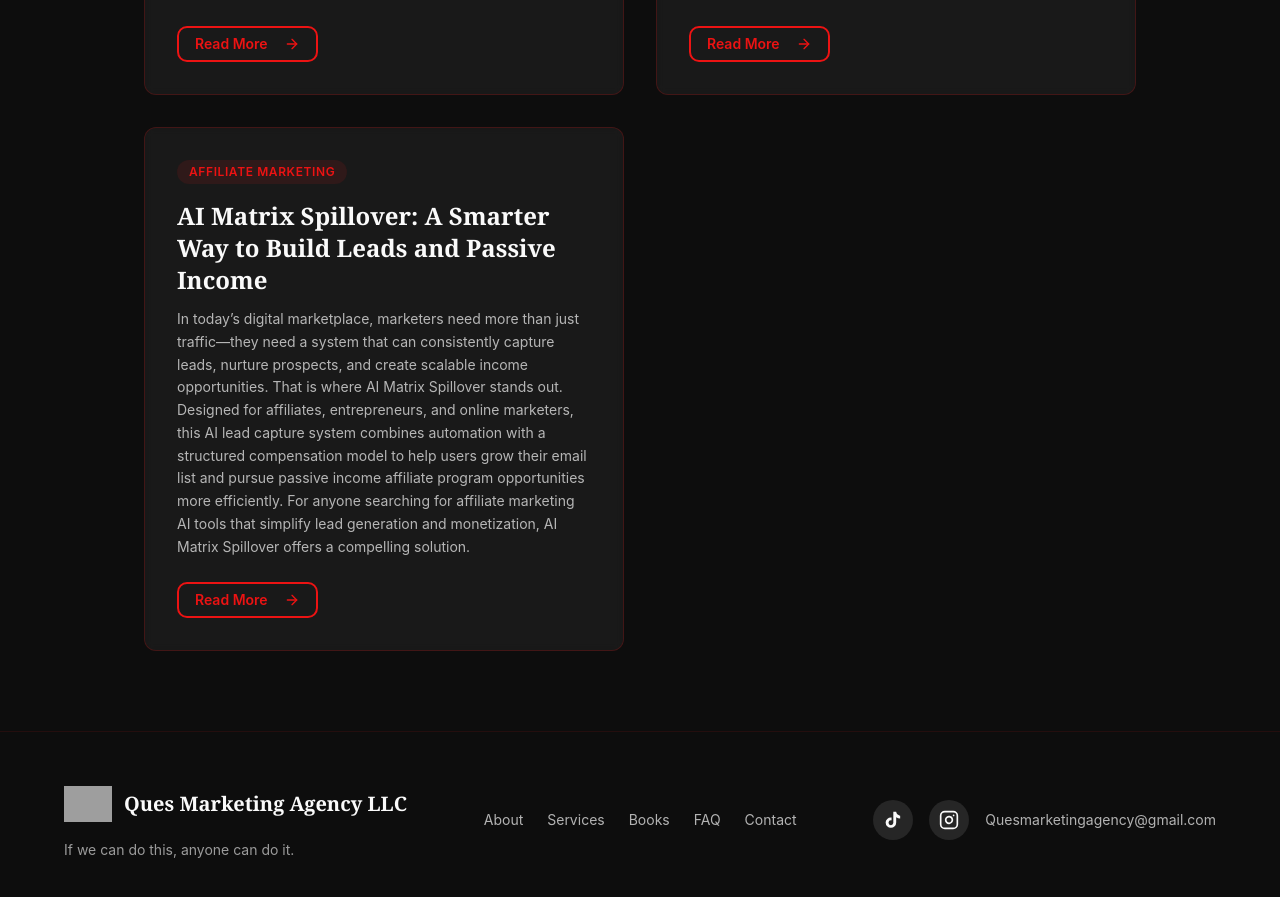
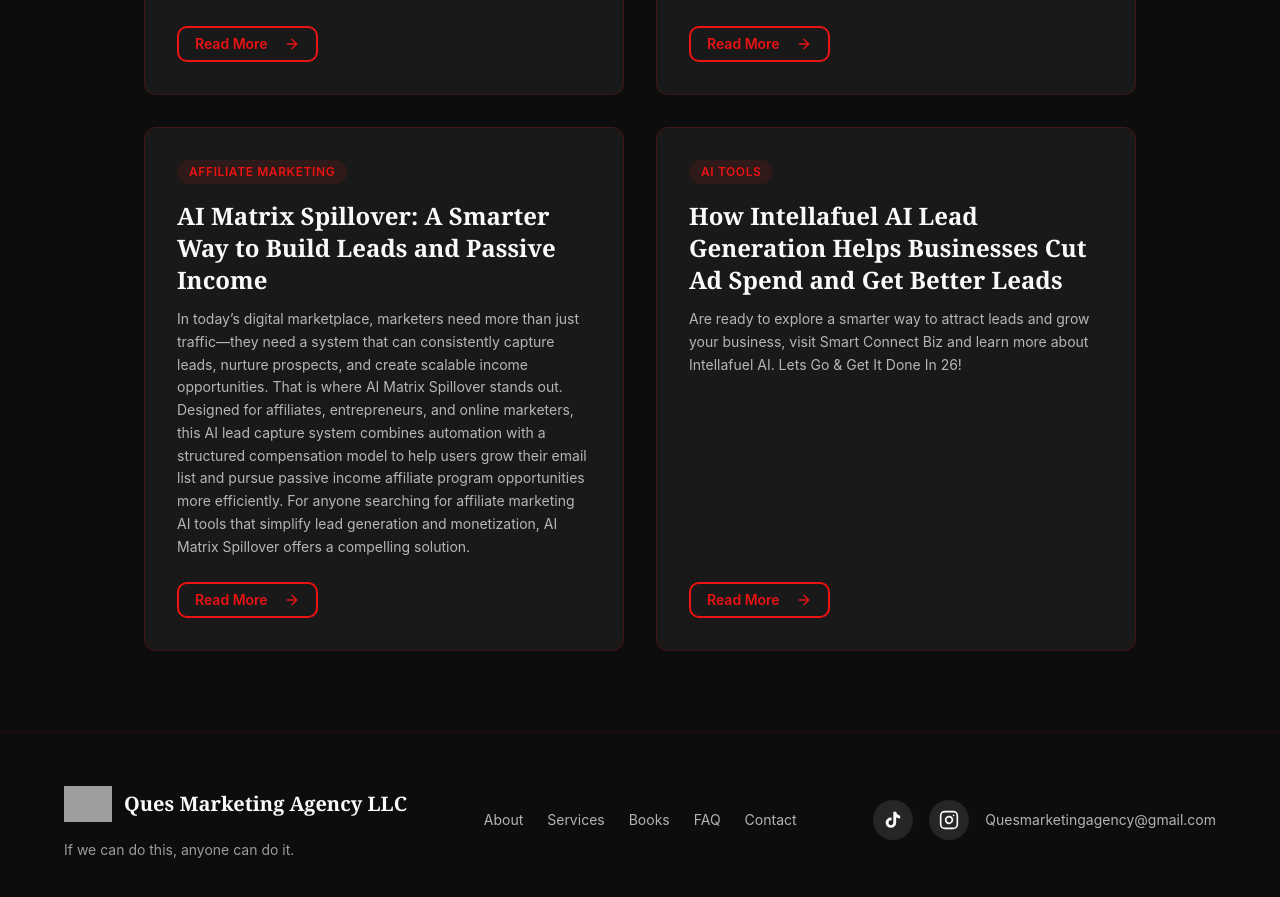
Before and after one commit to Quesmarket58/quintana-story-world, a React (Vite) app: page /blog in a window 1280 px wide. Shown: the part 780-1677 px from the top of the page. Built offline with nearby package versions, Linux system fonts and the light colour scheme; grey boxes are pictures that could not be loaded; the HTML template or start-up script is replaced by a standard one.

Commit message:
Add new blog post about Intellafuel AI lead generation

```diff
--- a/src/data/blogPosts.ts
+++ b/src/data/blogPosts.ts
@@ -60,4 +60,21 @@ export const blogPosts: BlogPost[] = [
       { heading: "Discover More at Ques Market", paragraph: "Who is AI Matrix Spillover Good For?  AI Matrix Spillover brings together two powerful concepts in online business: AI-driven lead capture and matrix-based affiliate leverage. For marketers who want to grow their audience, automate lead generation, and explore passive income opportunities, this offer deserves attention.  If you have been searching for an AI-powered email list building solution with an integrated affiliate model, AI Matrix Spillover may be the right next step.  To learn more about trusted marketing tools, affiliate offers, and business-building resources, visit Ques Market. Larry and the Ques Market brand are committed to providing credible opportunities and valuable digital solutions for serious marketers ready to grow.  To get more info and full access to the AI Matrix Spillover: the ALL IN ONE Autoresponder and Leadgeneration system where we let others build our email list got to : https://quesmarket58.aimatrixspillover.com/  And to find all of my active entrepreneur and content generation tools go to:   https://quintana-story-world.lovable.app" },
     ],
    },
+   {
+    slug: "how-intellafuel-ai-lead-generation-helps",
+    title: "How Intellafuel AI Lead Generation Helps Businesses Cut Ad Spend and Get Better Leads",
+    category: "AI Tools",
+    excerpt: "Are ready to explore a smarter way to attract leads and grow your business, visit Smart Connect Biz and learn more about Intellafuel AI. Lets Go & Get It Done In 26!",
+    metaTitle: "Intellafuel AI Lead Generation Platform",
+    metaDescription: "Discover Intellafuel AI lead generation to cut ad spend, automate outreach, and attract better business leads with Smart Connect Biz.",
+    sections: [
+      { heading: "", paragraph: "In today’s competitive market, business owners are under constant pressure to find qualified prospects without wasting money on ads that do not convert. That is why AI lead generation has become one of the most important tools for modern companies. With Intellafuel AI lead generation within the Smart Connect Biz platform, businesses can take a smarter approach to customer acquisition, improve efficiency, and reduce unnecessary marketing costs." },
+      { heading: "Why Businesses Are Turning to AI Lead Generation", paragraph: "Traditional lead generation often depends on costly ad campaigns, manual prospecting, and guesswork. While those methods can work, they are not always sustainable for businesses that want predictable growth. A modern lead generation platform powered by artificial intelligence helps solve these challenges by automating outreach, identifying stronger prospects, and improving targeting.  Companies today want more than traffic. They want real opportunities that can convert into sales. That is where AI leads for business can make a measurable difference. By using intelligent systems to streamline the lead process, businesses can focus on closing deals instead of chasing unqualified contacts." },
+      { heading: "What Makes Intellafuel Stand Out", paragraph: "Intellafuel is positioned as a powerful solution inside the Smart Connect Biz platform, designed for business owners who want to lower ad spend while attracting better leads. This is especially valuable for entrepreneurs, service providers, local businesses, and growing companies that need efficient lead flow without relying entirely on expensive paid advertising.  One of the biggest benefits of Intellafuel is automation. Automated lead generation for small business saves time and allows teams to focus on what matters most: nurturing relationships and increasing conversions. Rather than spending hours searching for prospects manually, businesses can use a system built to support more consistent lead generation.  Another key advantage is credibility. The platform is described as being used by major businesses, including Fortune 500 organizations and law enforcement. That level of adoption helps establish trust and shows that the technology is designed for serious performance." },
+      { heading: "How AI Can Help Reduce Ad Spend", paragraph: "Many business owners are asking how to reduce ad spend with AI while still growing revenue. The answer lies in smarter lead targeting and automation. Instead of paying for broad campaigns that attract mixed-quality traffic, AI can help refine outreach and improve efficiency.  With the right AI marketing platform for businesses, companies can identify stronger opportunities and put their message in front of people who are more likely to respond. This can lead to better conversion rates and a lower cost per lead over time.  For small and midsize businesses, this matters even more. Every marketing dollar counts. Using a system that helps generate leads without paid ads or at least reduces dependence on them can improve profitability and create a more stable growth strategy." },
+      { heading: "Who Should Use Intellafuel?", paragraph: "Intellafuel is ideal for any business owner who wants a better way to bring in leads. Whether you run a local service business, agency, consulting practice, online company, or sales organization, the need for quality leads never goes away.  If you have been searching for the best AI lead generation software, Intellafuel deserves attention because it addresses two major pain points at once: lead volume and marketing efficiency. It is particularly attractive to those who are frustrated by rising advertising costs and inconsistent campaign results.  Businesses looking for business lead generation tools that support long-term growth may find this platform useful as part of a broader digital marketing strategy." },
+      { heading: "Why Trust Ques Market for Offers Like This", paragraph: "At Ques Market, Larry focuses on bringing forward valuable digital solutions that help business owners make smarter decisions. In a crowded online marketplace, trust matters. That is why Ques Market highlights opportunities that align with real business needs, including AI tools, marketing platforms, and scalable solutions for entrepreneurs.  Intellafuel AI lead generation within the Smart Connect Biz platform fits that mission well. It offers a modern, practical path for businesses that want stronger lead generation without overspending on outdated methods." },
+      { heading: "Discover More at Ques Market", paragraph: "Final Thoughts  The future of growth belongs to businesses that use technology wisely. A strong AI lead generation system can help companies save time, cut waste, and connect with more qualified prospects. For business owners seeking a dependable lead generation platform, Intellafuel offers an opportunity to improve performance and reduce reliance on costly advertising strategies.  If you are ready to explore a smarter way to attract leads and grow your business, visit Ques Market and learn more about Intellafuel AI lead generation within the Smart Connect Biz platform today: https://intellafuelbiz.com/Quersmarketing" },
+    ],
+  },
 ];
```
